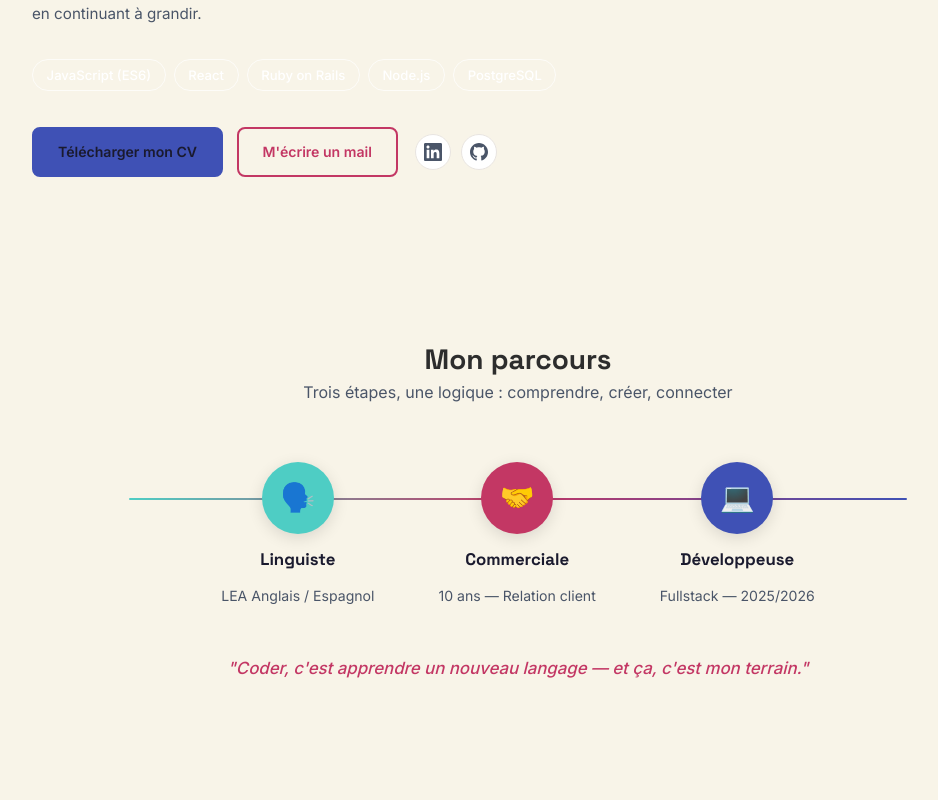
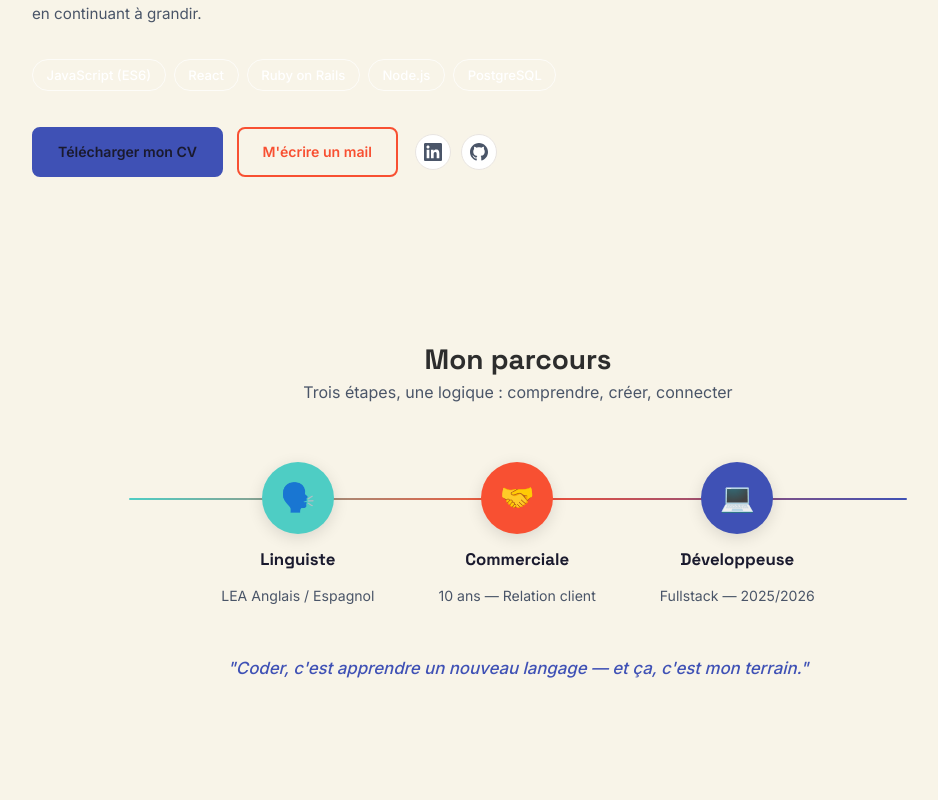
Before and after one commit to jobeejobaa/Portfolio, a React (Vite) app: page / in a window 1280 px wide. Shown: the part 840-1640 px from the top of the page, without its empty margins (122-1060 px from the left). Built offline with nearby package versions, Linux system fonts and the light colour scheme.

Commit message:
feat(theme): changeemnt UI

```diff
--- a/src/index.css
+++ b/src/index.css
@@ -7,14 +7,14 @@
 :root {
   --vanille: #F8F4E8;
   --jaune-soleil: #3F51B5;
-  --corail: #C33764;
+  --corail: #F85032;
   --menthe: #4ECDC4;
   --bleu-nuit: #1A1A2E;
   --texte: #2D2D2D;
   --gris-bleu: #4A5568;
   --gris-clair: #E8E4E0;
   --jaune-pale: #E8EAF6;
-  --corail-pale: #FFD4D4;
+  --corail-pale: #FDDFD7;
   --menthe-pale: #D4F4F2;
   --lavande: #E8E0F0;
 
@@ -583,7 +583,7 @@ section {
 .parcours-citation {
   font-style: italic;
   font-size: 1.05rem;
-  color: var(--corail);
+  color: var(--jaune-soleil);
   font-weight: 500;
   margin-top: 1rem;
 }
```
